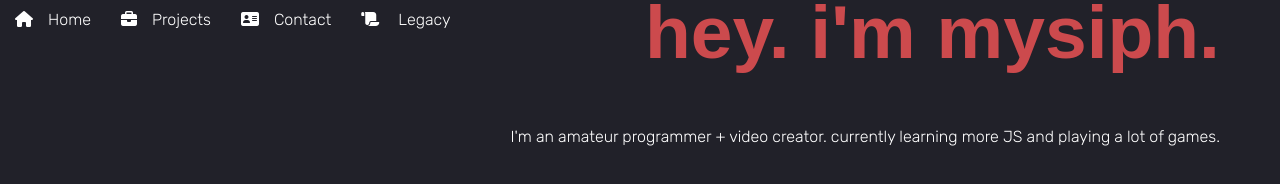
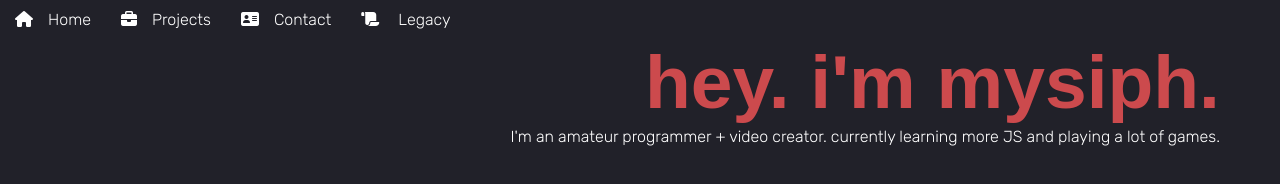
Before and after one commit to Mysiph/Mysiph.github.io, a plain HTML site: page index.html in a window 1280 px wide. In both pictures the pointer is over the element "hey. i'm mysiph.". Drawn offline with Linux system fonts and the light colour scheme; a web font is replaced by a local one.

Commit message:
Update styles.css

```diff
--- a/styles.css
+++ b/styles.css
@@ -46,8 +46,8 @@
   transition-timing-function: ease-out;
 }
 .hvr-float:hover, .hvr-float:focus, .hvr-float:active {
-  -webkit-transform: translateY(-58px);
-  transform: translateY(-58px);
+  -webkit-transform: translateY(-8px);
+  transform: translateY(-8px);
 }
 
 a {
```
